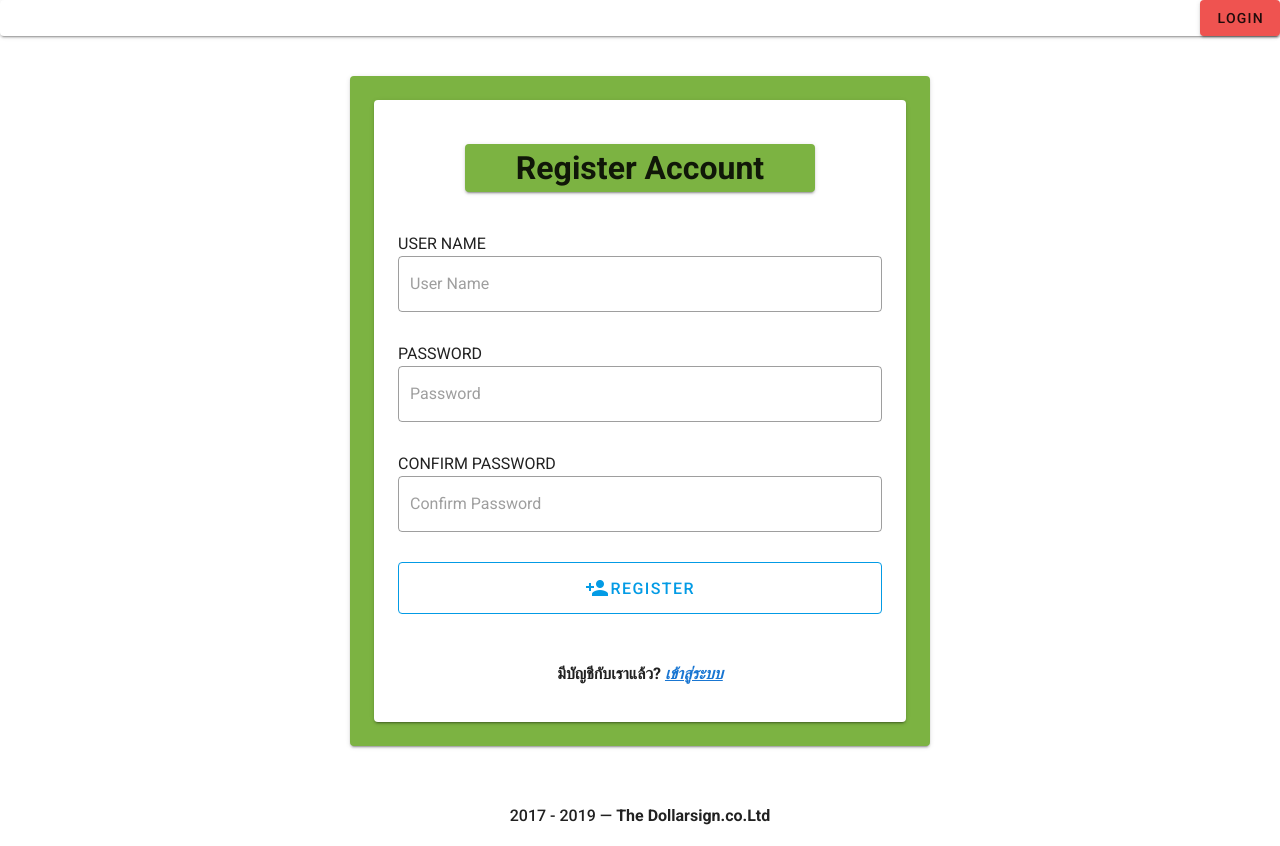
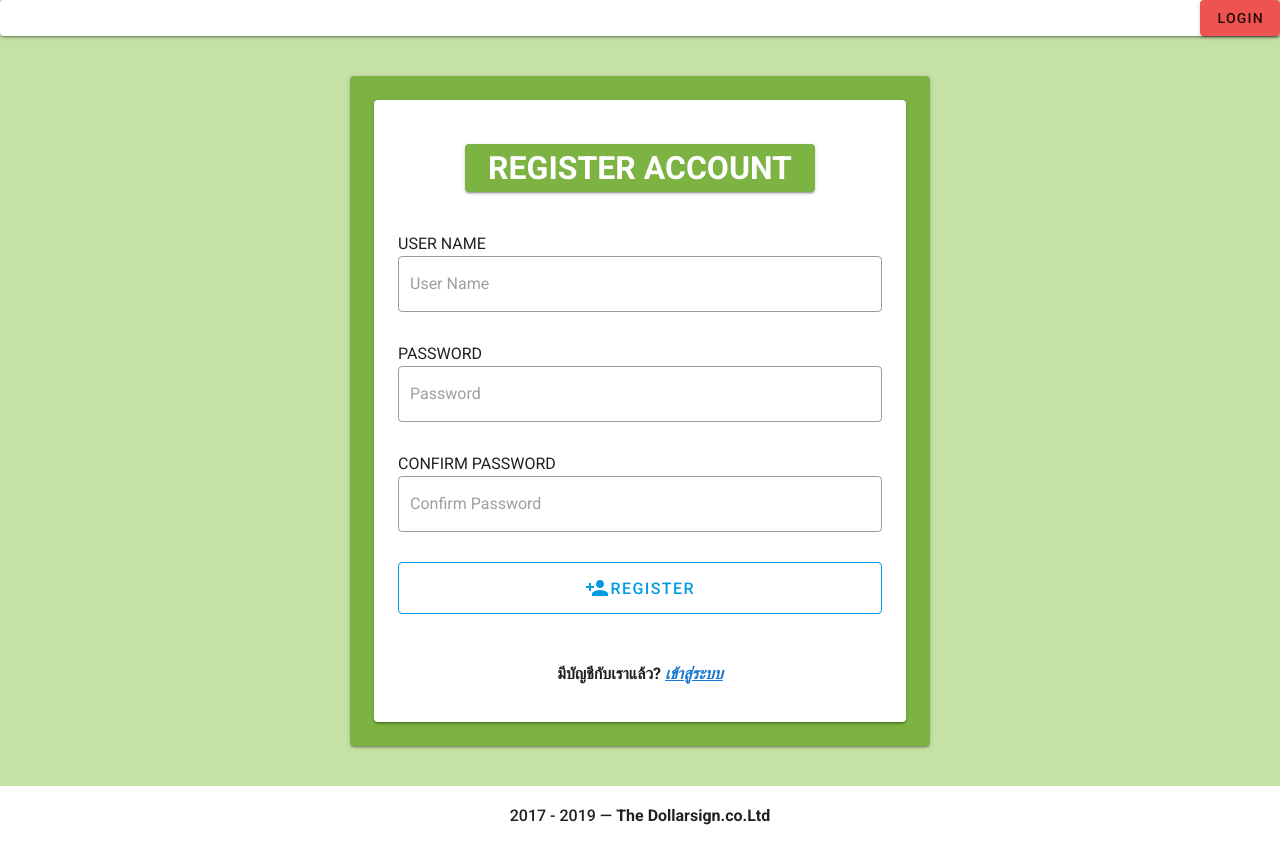
Before and after one commit to SingtoCPE/new-vuelab, a Vue app in the folder client/: page /#/register in a window 1280 px wide. Built offline with nearby package versions, Linux system fonts and the light colour scheme; what vue-localstorage would draw is missing.

Commit message:
update project.

```diff
--- a/client/src/components/homePage/addEmployee.vue
+++ b/client/src/components/homePage/addEmployee.vue
@@ -29,7 +29,7 @@
         >
           <v-card class="pa-6" elevation="5" color="white">
             <v-card
-              class="pa-auto mx-auto mt-5 mb-10 text-center"
+              class="pa-auto mx-auto mt-5 mb-10 text-center white--text"
               width="350"
               color="cyan accent-4 "
             >
--- a/client/src/components/loginPage/adminLogin.vue
+++ b/client/src/components/loginPage/adminLogin.vue
@@ -1,6 +1,5 @@
 <template>
-  <div id="adminLogin">
-    <v-container class="light-green lighten-3">
+  <div class="light-green lighten-3" id="adminLogin">
     <v-hover v-slot:default="{ hover }">
       <v-card
         class="pa-6 mx-auto mb-10 mt-10"
@@ -49,7 +48,6 @@
         </v-col>
       </v-footer>
     </v-col>
-    </v-container>
   </div>
 </template>
 <script>
--- a/client/src/components/loginPage/adminRegister.vue
+++ b/client/src/components/loginPage/adminRegister.vue
@@ -1,5 +1,5 @@
 <template>
-  <div>
+  <div class="light-green lighten-3">
     <v-card class="d-flex align-end flex-column">
       <v-btn color="red lighten-1" @click="gotoLogin">LOGIN</v-btn>
     </v-card>
@@ -13,11 +13,11 @@
       >
         <v-card class="pa-6">
           <v-card
-            class="pa-auto mx-auto mt-5 mb-10 text-center"
+            class="pa-auto mx-auto mt-5 mb-10 text-center white--text"
             width="350"
             color="light-green darken-1"
           >
-            <h1>Register Account</h1>
+            <h1>REGISTER ACCOUNT</h1>
           </v-card>
           <label>USER NAME</label>
           <v-text-field outlined placeholder="User Name"></v-text-field>
```
Lines whose indentation alone changed are shown as unchanged.
